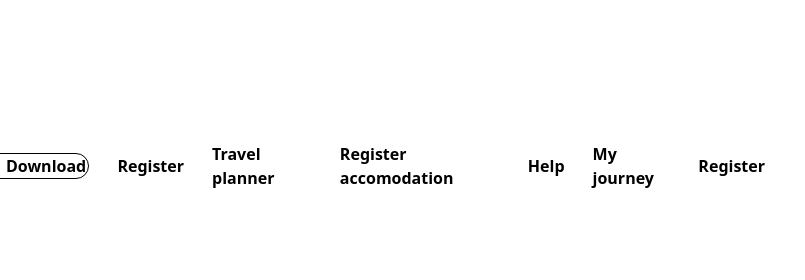
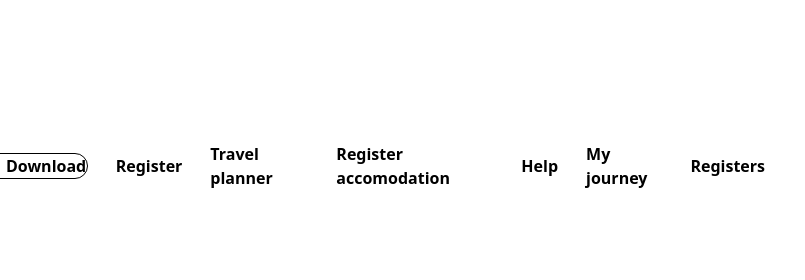
Before and after one commit to angep72/HTML-CSS-cloning-exercise-thegym, a website built with Vite: page index.html in a window 1280 px wide. Shown: the top 280 px of the page, 475-1280 px from the left. Built offline with nearby package versions, Linux system fonts and the light colour scheme.

Commit message:
Update index.html
cleints

```diff
--- a/index.html
+++ b/index.html
@@ -17,7 +17,7 @@
             <li>Register accomodation</li>
             <li>Help </li>
             <li>My journey</li>
-            <li>Register</li>
+            <li>Registers</li>
         </ul>
     </div>
     <div class="z-10 brightness-50 bg-[url('https://forever.travel-assets.com/flex/flexmanager/images/2022/08/02/2022-06-05_Vrbo_APFT2_Barcelona_Therin_House_2_4605_2.png')] bg-cover bg-no-repeat h-[600px]">
```
